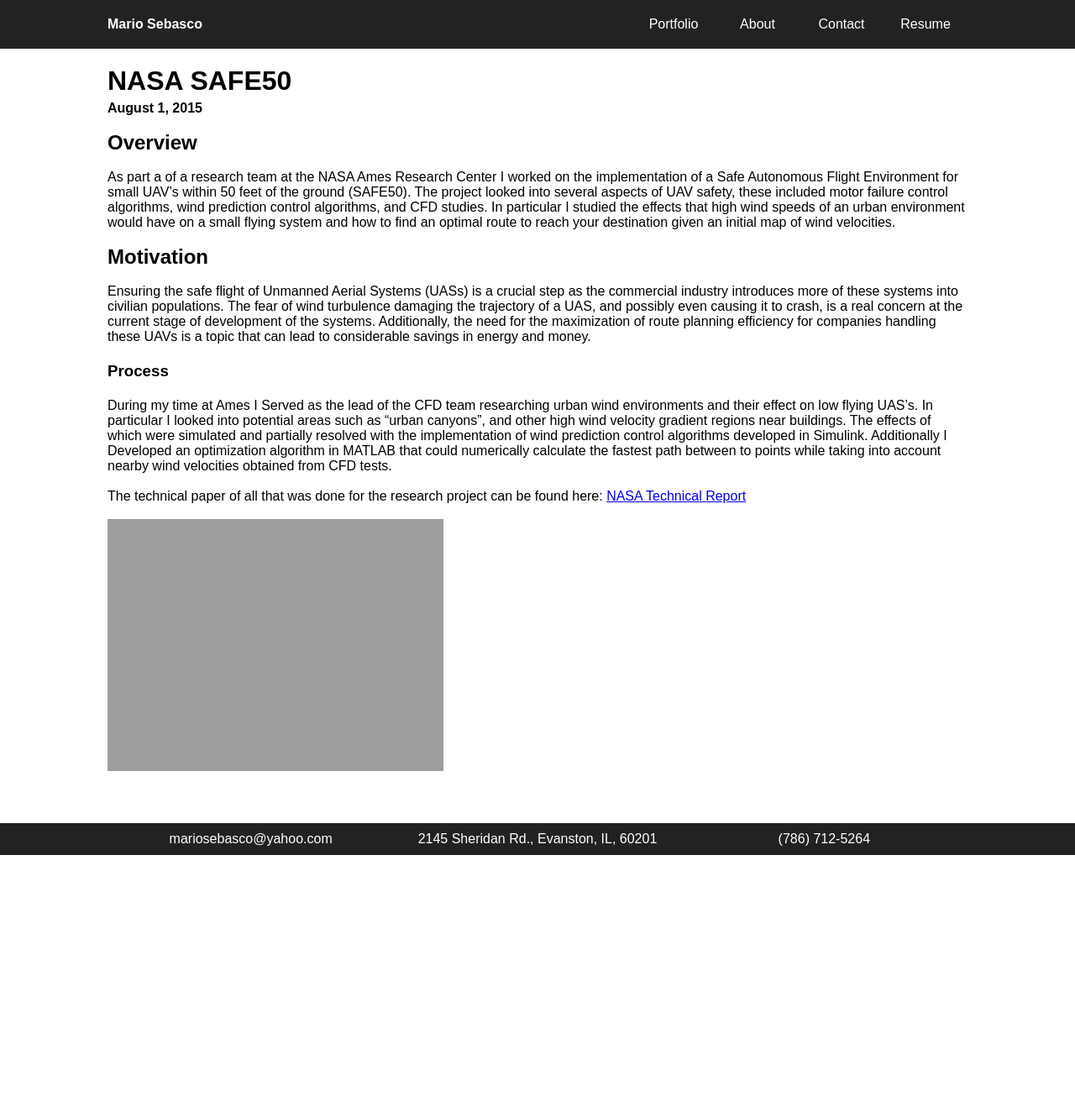
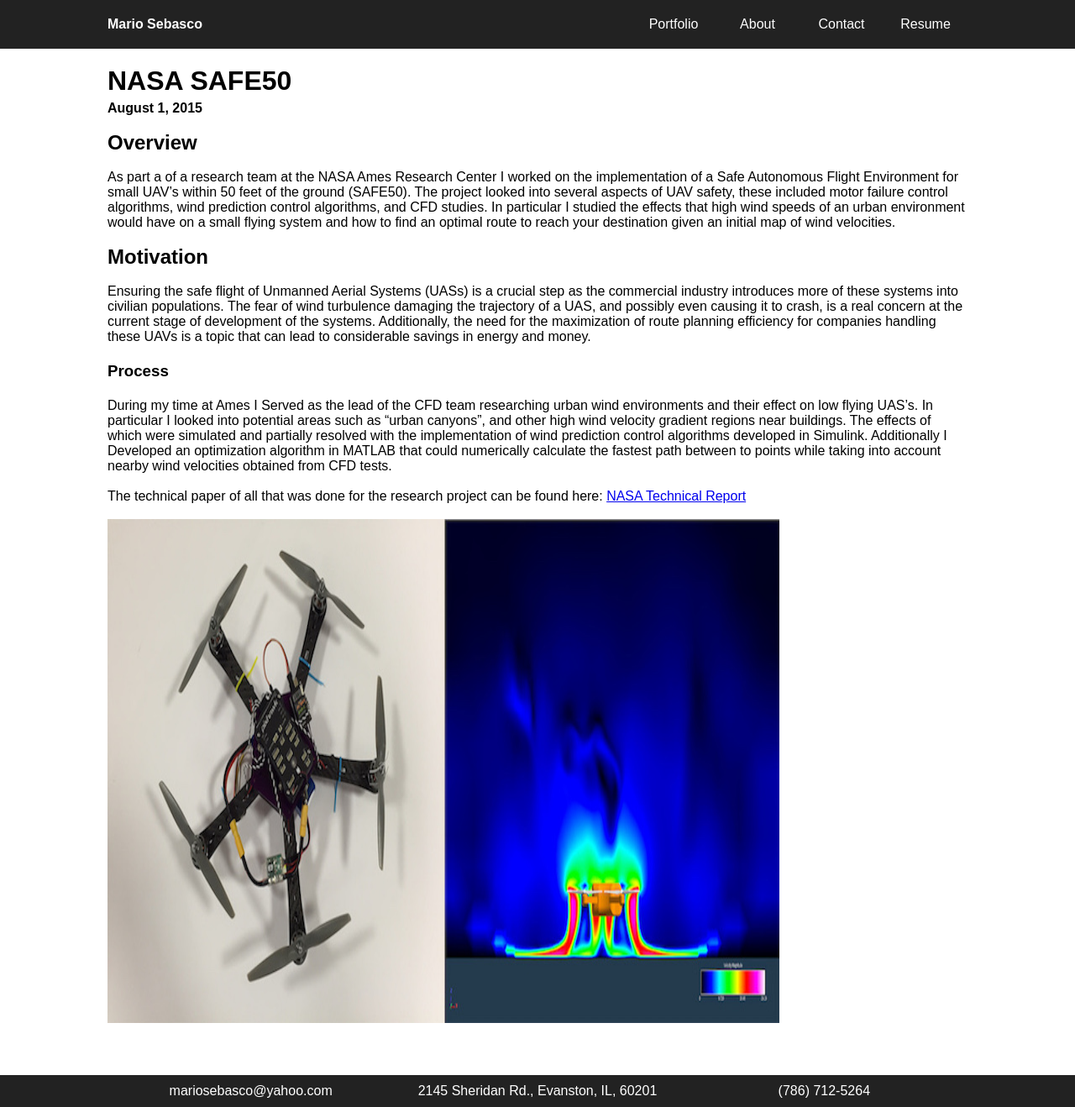
Before and after one commit to mariosebasco/mariosebasco_portfolio, a Jekyll site: the page built from _projects/02-NASA-SAFE50.md, in a window 1280 px wide. Shown: the whole page at 84% size. Built offline with Jekyll 4.4.1, drawn with Linux system fonts in a browser that asks for light colours; nearby versions of some CDN libraries; before the commit the page ends 1018 px from its top, so only the background shows below that.

Commit message:
testing image options

```diff
--- a/_projects/02-NASA-SAFE50.md
+++ b/_projects/02-NASA-SAFE50.md
@@ -17,4 +17,4 @@
 The technical paper of all that was done for the research project can be found here: <a href="/mariosebasco.github.io/pdf_files/NASAFullRep.pdf">NASA Technical Report</a>
 
 
-![](/mariosebasco.github.io/public/images/safe50.jpg =800x600)
+<img src="/mariosebasco.github.io/public/images/safe50.jpg" width="800" height="600">
```
